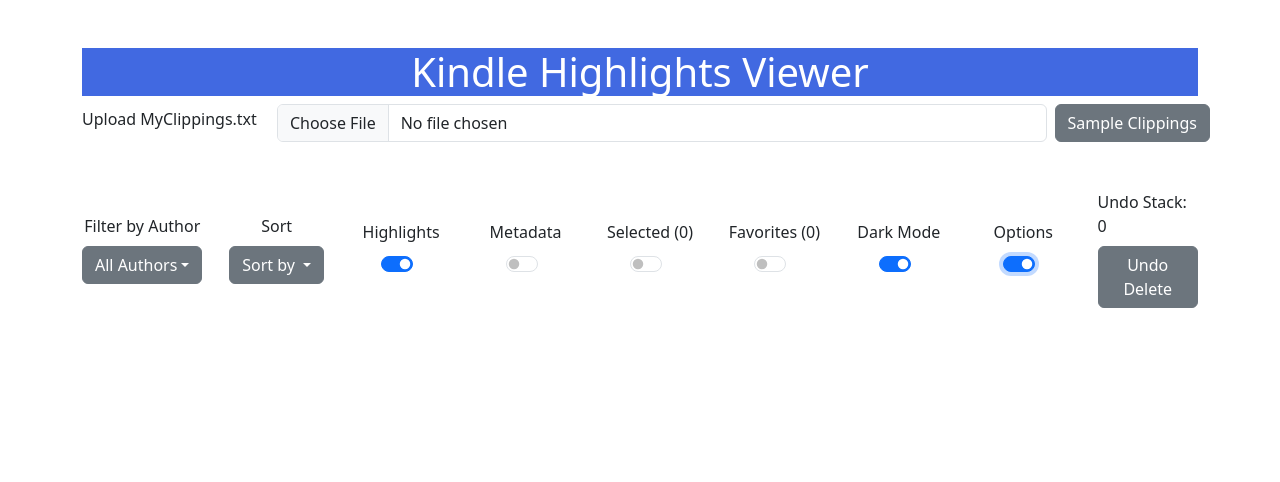
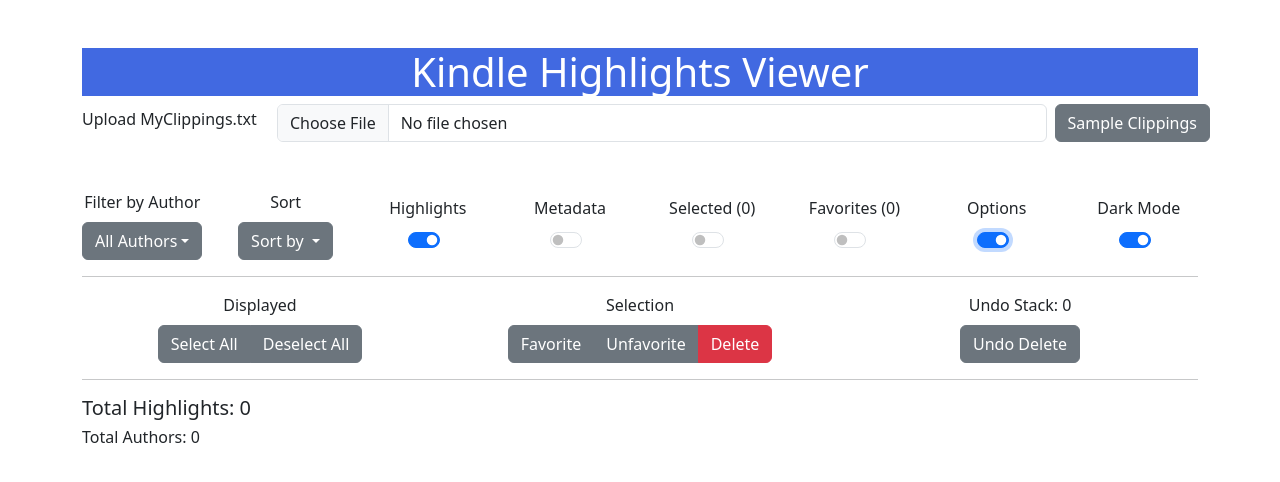
Before and after one commit to pdegen/QuoteBrowser, a Vue app: page / in a window 1280 px wide. Both pictures are taken after a click on the checkbox "Options". Shown: the top 482 px of the page. Built offline with nearby package versions, Linux system fonts and the light colour scheme.

Commit message:
add secondary options

```diff
--- a/src/App.vue
+++ b/src/App.vue
@@ -128,6 +128,16 @@
   store.undoStack.push({ action: 'delete', id })
 }
 
+function deleteSelected() {
+  store.filteredHighlights.forEach((highlight) => {
+    if (highlight.selected) {
+      highlight.deleted = true
+      const id = highlight.id
+      store.undoStack.push({ action: 'delete', id })
+    }
+  })
+}
+
 function undo() {
   const lastAction = store.undoStack.pop()
   if (lastAction && lastAction.action === 'delete') {
@@ -146,11 +156,35 @@
   }
 }
 
+function selectAllDisplayed() {
+  store.filteredHighlights.forEach((element) => {
+    element.selected = true
+  })
+}
+
+function deselectAllDisplayed() {
+  store.filteredHighlights.forEach((element) => {
+    element.selected = false
+  })
+}
+
 function favoriteHighlight(id: number) {
   const highlight = store.filteredHighlights.find((h) => h.id === id)
   if (highlight) {
     highlight.favorited = !highlight.favorited
   }
+}
+
+function favoriteSelected() {
+  store.filteredHighlights.forEach((highlight) => {
+    if (highlight.selected) highlight.favorited = true
+  })
+}
+
+function unfavoriteSelected() {
+  store.filteredHighlights.forEach((highlight) => {
+    if (highlight.selected) highlight.favorited = false
+  })
 }
 
 const showTooltip = ref(false)
@@ -204,7 +238,7 @@
   </div>
 
   <!-- Options -->
-  <div class="container my-5">
+  <div class="container">
     <div class="row d-flex align-items-center">
       <!-- Author dropdown -->
       <div class="col-6 col-md d-flex flex-column align-items-center">
@@ -357,6 +391,16 @@
         </div>
       </div>
 
+      <!-- Options Toggle -->
+
+      <div class="col-6 col-md d-flex flex-column align-items-center">
+        <label for="toggleEdits" class="form-label">Options</label>
+        <div class="form-check form-switch">
+          <input class="form-check-input" type="checkbox" id="toggleEdits" @change="toggleEdits" />
+          <label class="form-check-label" for="toggleEdits"></label>
+        </div>
+      </div>
+
       <!-- Dark mode -->
 
       <div class="col-6 col-md d-flex flex-column align-items-center">
@@ -372,32 +416,53 @@
           <label class="form-check-label" for="toggleTheme"></label>
         </div>
       </div>
+    </div>
+    <hr />
+  </div>
 
-      <!-- Options -->
+  <!-- Secondary Options -->
+  <div class="container my-1" v-if="selectedActive || editsActive">
+    <div class="row d-flex align-items-center">
+      <div class="col-6 col-md d-flex flex-column align-items-center">
+        <label class="form-label"><span>Displayed</span></label>
+        <div class="btn-group" role="group">
+          <button class="btn btn-secondary col-md-auto" @click="selectAllDisplayed">
+            Select All
+          </button>
+          <button class="btn btn-secondary col-md-auto" @click="deselectAllDisplayed">
+            Deselect All
+          </button>
+        </div>
+      </div>
 
       <div class="col-6 col-md d-flex flex-column align-items-center">
-        <label for="toggleEdits" class="form-label">Options</label>
-        <div class="form-check form-switch">
-          <input class="form-check-input" type="checkbox" id="toggleEdits" @change="toggleEdits" />
-          <label class="form-check-label" for="toggleEdits"></label>
+        <label class="form-label"><span>Selection</span></label>
+
+        <div class="btn-group" role="group">
+          <button class="btn btn-secondary col-md-auto" @click="favoriteSelected">Favorite</button>
+          <button class="btn btn-secondary col-md-auto" @click="unfavoriteSelected">
+            Unfavorite
+          </button>
+          <button class="btn btn-danger col-md-auto" @click="deleteSelected">Delete</button>
         </div>
       </div>
 
       <!-- Undo -->
-      <div v-if="editsActive" class="col-6 col-md d-flex flex-column align-items-center">
+      <div class="col-6 col-md d-flex flex-column align-items-center">
         <label for="undoButton" class="form-label">
           <span> Undo Stack: {{ store.undoStack.length }}</span></label
         >
         <button id="undoButton" class="btn btn-secondary" @click="undo">Undo Delete</button>
       </div>
     </div>
+    <hr />
   </div>
 
   <!-- Results -->
   <div class="container" style="overflow-y: auto; height: 900px">
-    <h5 v-if="metadataActive">Total Highlights: {{ store.totalHighlights }}</h5>
+    <h5>Total Highlights: {{ store.totalHighlights }}</h5>
     <!--Subtract 1 for 'All Authors'-->
-    <h6 v-if="metadataActive">Total Authors: {{ allAuthors.length - 1 }}</h6>
+    <h6>Total Authors: {{ allAuthors.length - 1 }}</h6>
     <div v-for="group in groupedHighlights" :key="group.author + group.booktitle">
       <div
         v-if="
--- a/src/fileHandler.ts
+++ b/src/fileHandler.ts
@@ -67,6 +67,7 @@
       metadata: entry.metadata,
       deleted: false,
       selected: false,
+      favorited: entry.metadata.includes('$F'),
     })
   })
 }
```
Also changed, not shown: public/SampleClippings.txt, 1 other file (tests, documents, lock files or other folders).
